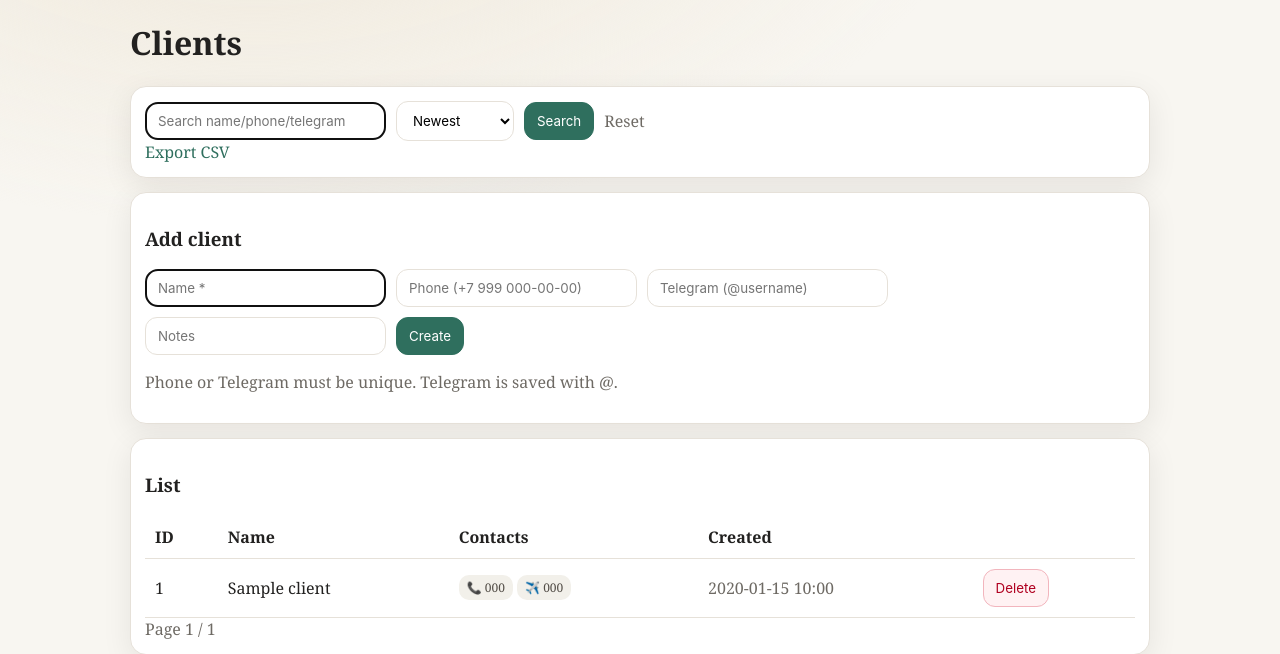
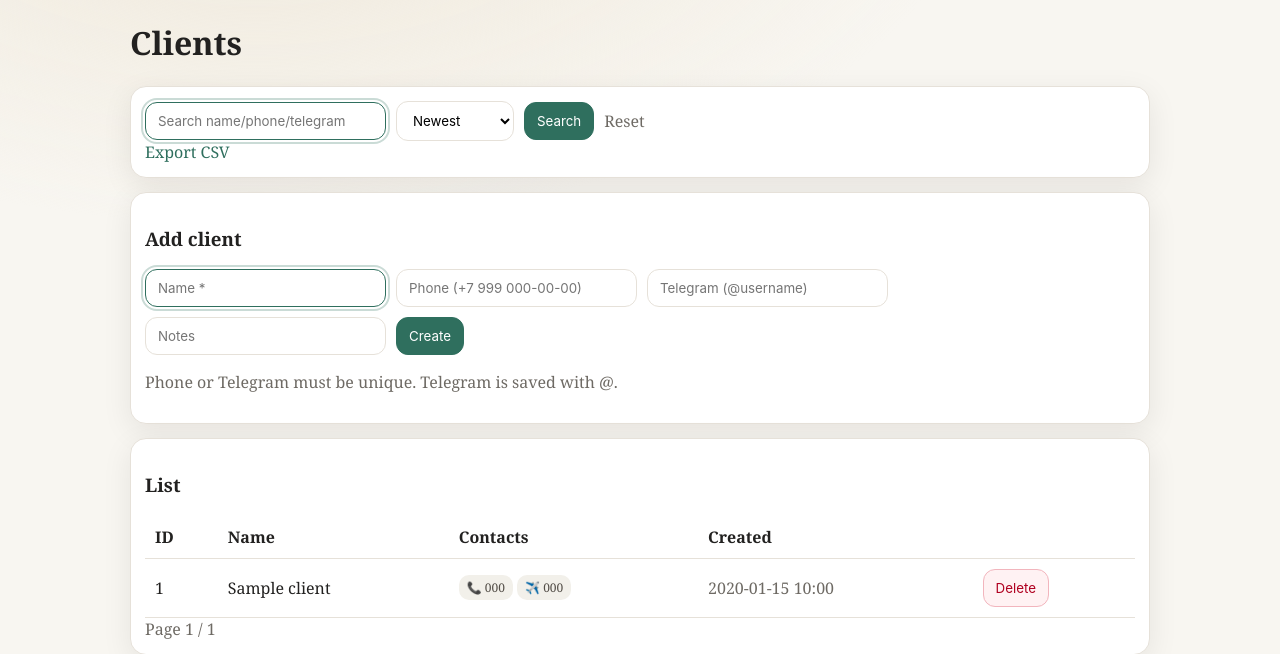
Before and after one commit to RezPoint/deskly-crm, a FastAPI app: page /ui/clients in a window 1280 px wide, with the restyled element focused. Shown: the part 58-712 px from the top of the page. Run offline with FastAPI, Linux system fonts and the light colour scheme; tables that the repository leaves empty hold one stand-in row (values such as "Sample post").

Commit message:
Polish button and focus styles

```diff
--- a/app/templates/layout.html
+++ b/app/templates/layout.html
@@ -46,10 +46,17 @@
       background: #fff;
       font-family: "Inter", system-ui, sans-serif;
     }
+    input:focus, select:focus, textarea:focus, button:focus {
+      outline: 2px solid rgba(47, 111, 94, 0.25);
+      outline-offset: 2px;
+      border-color: var(--accent);
+    }
     button { cursor: pointer; background: var(--accent); color: #fff; border-color: var(--accent); }
+    button:hover { filter: brightness(1.05); }
     button:disabled { opacity: 0.7; cursor: not-allowed; }
     .inline { display: inline; }
     .danger { color: var(--danger); border-color: #f2b5bd; background: var(--danger-bg); }
+    .danger:hover { filter: brightness(0.98); }
     .err { color: var(--danger); margin: 10px 0; }
     table { width: 100%; border-collapse: collapse; }
     th, td { text-align: left; padding: 10px; border-bottom: 1px solid var(--line); }
@@ -95,6 +102,9 @@
       border: 1px solid var(--line);
       color: var(--accent);
     }
+    .btn-ghost:hover {
+      background: var(--accent-2);
+    }
   </style>
 </head>
 <body>
```
